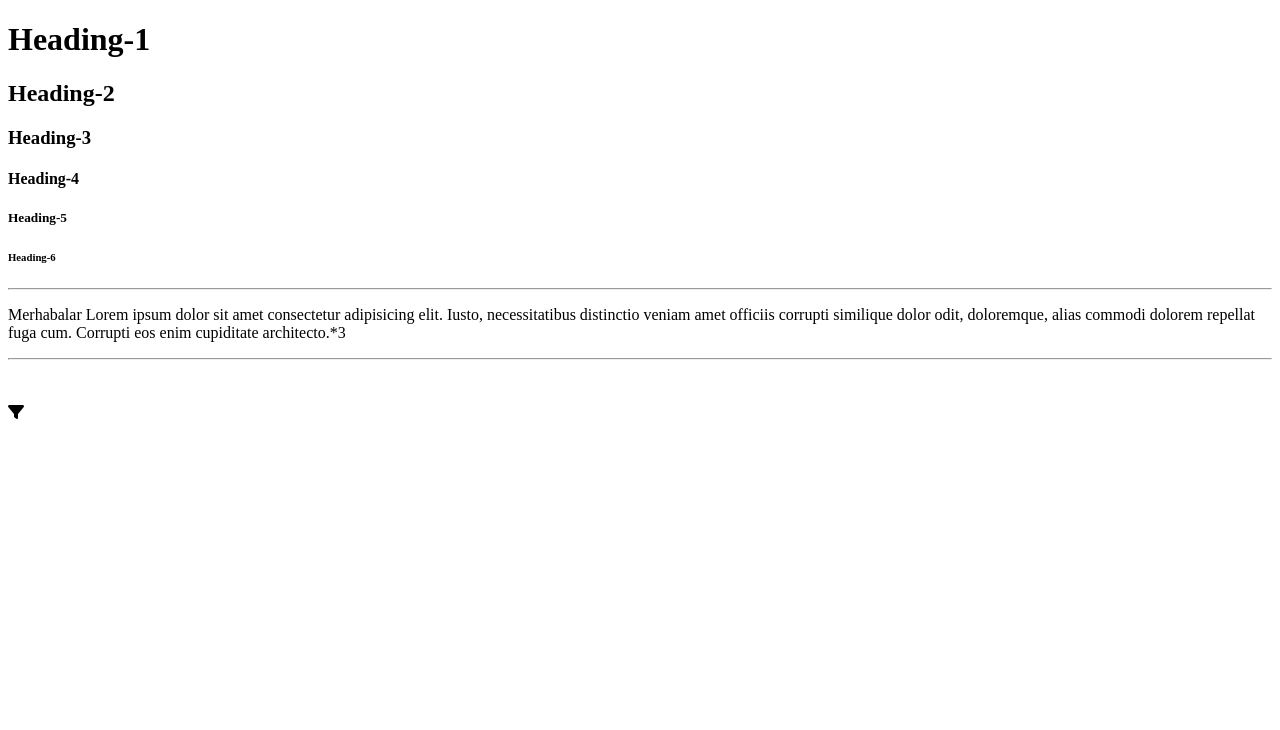
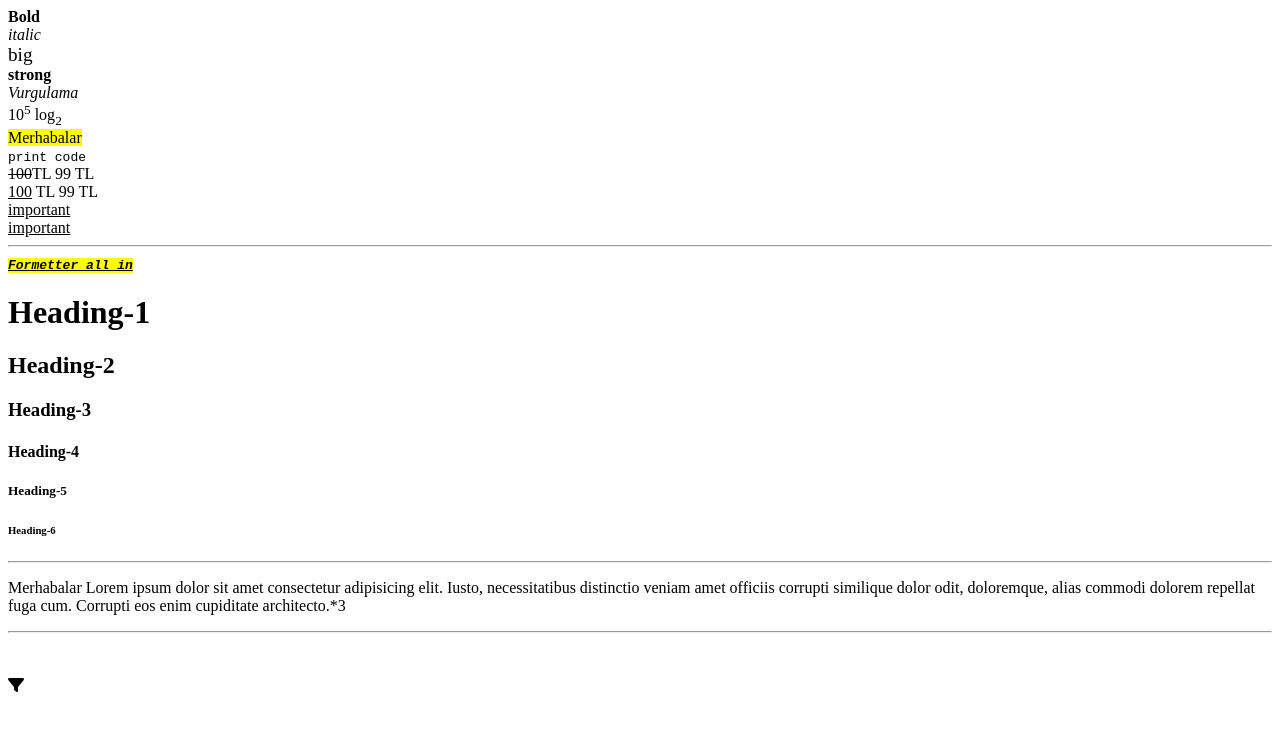
Before and after one commit to Turgayesen/html, a plain HTML site: page index.html in a window 1280 px wide. Drawn offline with Linux system fonts and the light colour scheme.

Commit message:
formatter

```diff
--- a/index.html
+++ b/index.html
@@ -20,6 +20,41 @@
 <body>
     <noscript>Your browser dosent support JavaScrpit</noscript>
     <!-- Start Code -->
+
+     <!-- formatter -->
+      <b>Bold</b> <br>
+      <i>italic</i> <br>
+      <big>big</big> <br>
+      <strong>strong</strong> <br>
+      <em>Vurgulama</em> <br>
+      10<sup>5</sup>
+      log<sub>2</sub> <br>
+      <mark> Merhabalar </mark> <br>
+      <code>print code</code> <br>
+      <del>100</del>TL 99 TL <br>
+      <u>100</u> TL 99 TL <br>
+      <u>important</u> <br>
+      <ins>important</ins>
+      <hr>
+      <b>
+        <i>
+            <strong>
+                <code>
+                    <ins>
+                        <mark>
+                            Formetter all in
+
+                        </mark> <br>                      </ins>
+                </code>
+            </strong>
+        </i>
+
+
+      </b>
+
+
+
+
     <!-- h${Heading-$}*6 -->
     <h1>Heading-1</h1>
     <h2>Heading-2</h2>
```
